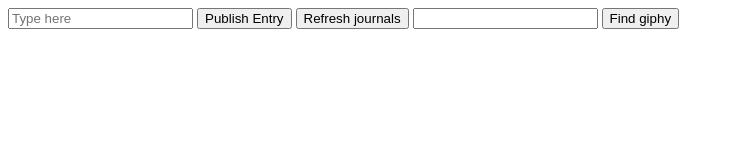
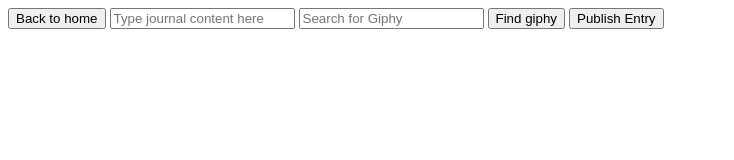
Before and after one commit to dimi-fn/pidz, a website: page client/index.html in a window 1280 px wide. Shown: the whole page, without its empty margins (0-734 px from the left). Drawn offline with Linux system fonts and the light colour scheme; no server answers.

Commit message:
Refactor and reorder elements

```diff
--- a/client/index.html
+++ b/client/index.html
@@ -11,14 +11,21 @@
 
     <section id = "inputSection">
         <form id = "inputForm">
-            <input type = "text" id = "contentInputBox" placeholder="Type here">
-            <label for = "contentInputBox"> </label>
-            <input id = "testSubmitJournal" type = "submit" class="postButton" value = "Publish Entry"></input>
-            <input id = "refreshJournals" type = "submit" value = "Refresh journals"></input>
-            <input type="search" name="" id="giphytextsearch">
+            <input id = "refreshFrontPage" type = "submit" value = "Back to home">
+
+            <input type = "text" id = "contentInputBox" placeholder="Type journal content here">
+
+            <input type="search" name="" id="giphytextsearch" placeholder="Search for Giphy">
             <label for = "giphytextsearch"> </label>
-            <input type="submit" id="giphybtnsearch" value="Find giphy"></input>
-            <div id = "newJournalGiphyPreview" class = "journalGiphyPreview">
+            <input type="submit" id="giphybtnsearch" value="Find giphy">
+
+            <input id = "submitJournal" type = "submit" class="postButton" value = "Publish Entry">
+
+            <div id = "newJournalGiphyPreview" class = "journalGiphyPreview"></div>
+
+
+
+
         </form>
     </section>
 
```
